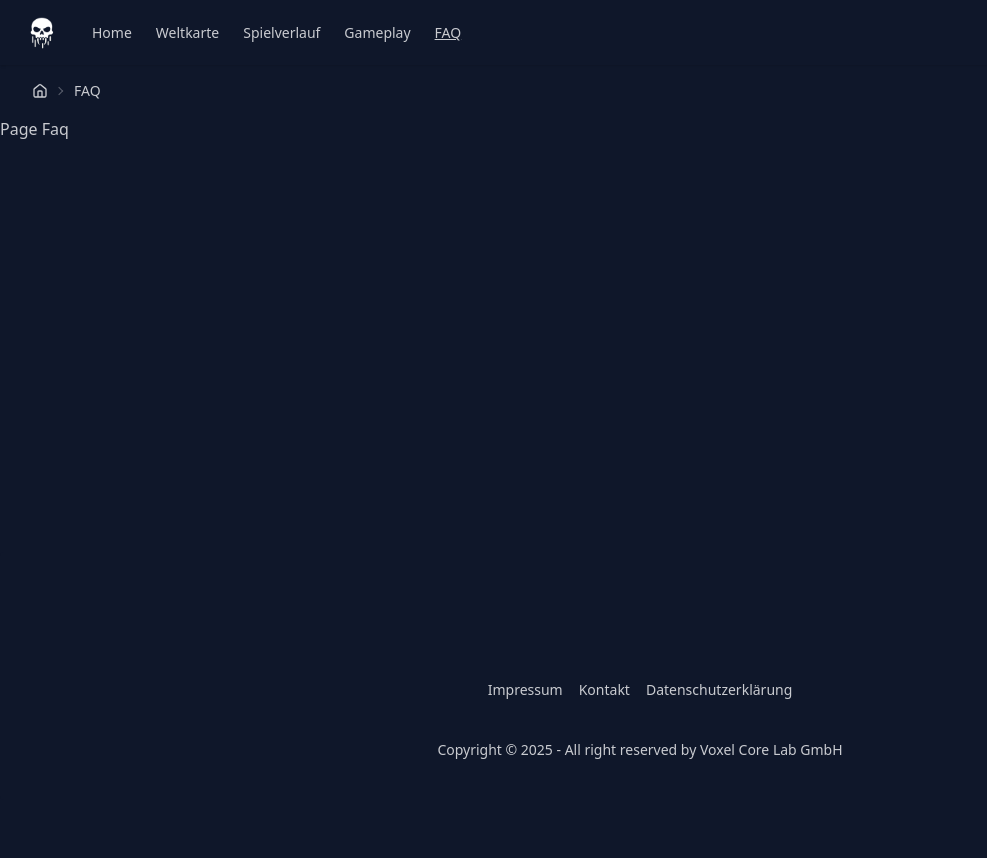
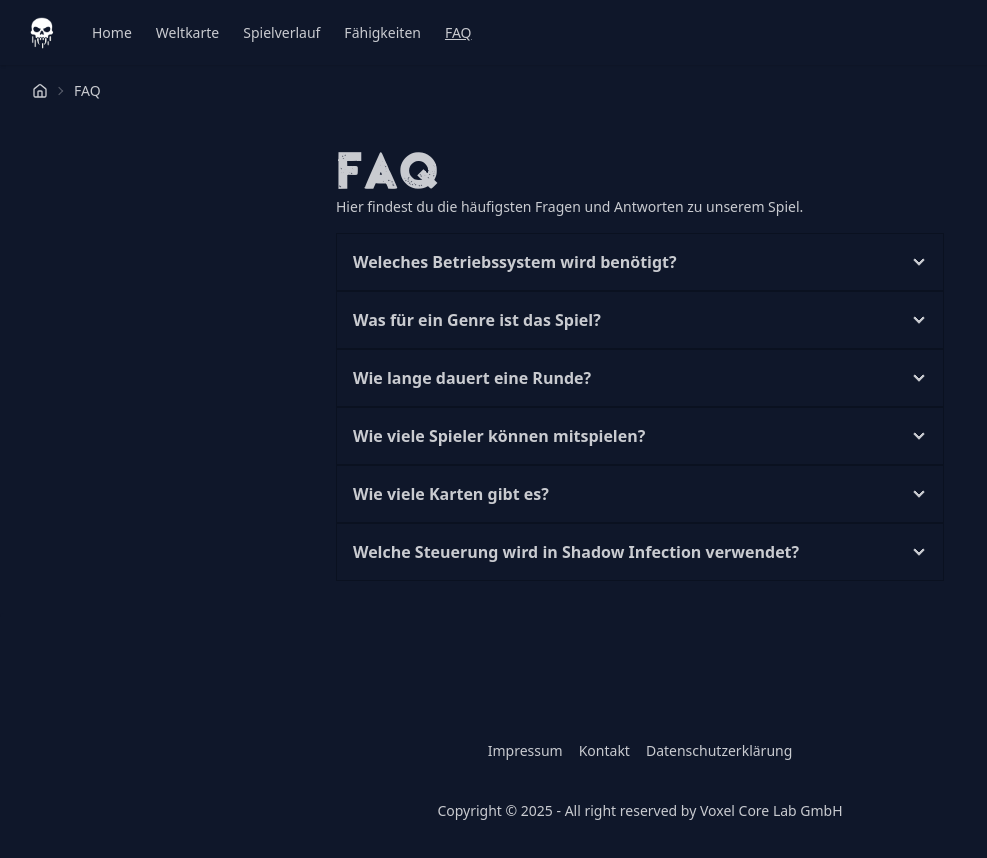
Before and after one commit to VoxelCoreLab/project-alpha-website, a Vue app: page /faq in a window 1280 px wide. Shown: the top 858 px of the page, without its empty margins (0-987 px from the left). Before the commit the page ends 800 px from the top, so only its background shows below. Built offline with nearby package versions, Linux system fonts and the light colour scheme.

Commit message:
feat: rename gameplay route to skills and add FAQ content
Rename the '/gameplay' route to '/skills' and update the header link
to reflect this change. Add a new FAQ page with a list of common
questions and answers to improve user support and provide essential
game information.

```diff
--- a/src/components/TheHeader.vue
+++ b/src/components/TheHeader.vue
@@ -31,7 +31,7 @@ const links = [
     { name: 'Home', path: '/' },
     { name: 'Weltkarte', path: '/world-map' },
     { name: 'Spielverlauf', path: '/game-process' },
-    { name: 'Gameplay', path: '/gameplay' },
+    { name: 'Fähigkeiten', path: '/skills' },
     { name: 'FAQ', path: '/faq' }
 ]
 </script>
--- a/src/pages/PageFaq.vue
+++ b/src/pages/PageFaq.vue
@@ -1,6 +1,17 @@
 <template>
     <LayoutBasic :breadcrumbs="breadcrumbs">
-        Page Faq
+        <div class="max-w-2xl mx-auto px-8 py-8">
+            <h1 class="text-5xl font-bold font-nebulous-regular">FAQ</h1>
+            <p class="text-sm">Hier findest du die häufigsten Fragen und Antworten zu unserem Spiel.</p>
+            <div class="mt-4">
+                <div v-for="(faq, index) in faqs" :key="index" tabindex="0" class="collapse collapse-arrow bg-base-100 border-base-300 border">
+                    <div class="collapse-title font-semibold">{{ faq.question }}</div>
+                    <div class="collapse-content text-sm">
+                        {{ faq.answer }}
+                    </div>
+                </div>
+            </div>
+        </div>
     </LayoutBasic>
 </template>
 <script setup lang="ts">
@@ -12,4 +23,31 @@ const breadcrumbs = [
         href: '/faq'
     }
 ]
+
+const faqs: { question: string, answer: string }[] = [
+    {
+        question: 'Weleches Betriebssystem wird benötigt?',
+        answer: 'Das Spiel läuft auf Windows 11'
+    },
+    {
+        question: 'Was für ein Genre ist das Spiel?',
+        answer: 'Das Spiel ist ein Co-op Online Arena Survival Game.'
+    },
+    {
+        question: 'Wie lange dauert eine Runde?',
+        answer: 'Eine Runde dauert etwa 30 Minuten'
+    },
+    {
+        question: 'Wie viele Spieler können mitspielen?',
+        answer: 'Das Spiel ist für 1-5 Spieler ausgelegt.'
+    },
+    {
+        question: 'Wie viele Karten gibt es?',
+        answer: 'Es gibt 3 verschiedene Karten'
+    },
+    {
+        question: 'Welche Steuerung wird in Shadow Infection verwendet?',
+        answer: 'Das Spiel wird mit Maus und Tastatur gespielt.'
+    }
+]
 </script>
--- /dev/null
+++ b/src/pages/PageSkills.vue
@@ -0,0 +1,15 @@
+<template>
+    <LayoutBasic :breadcrumbs="breadcrumbs">
+        Page Fähigkeiten
+    </LayoutBasic>
+</template>
+<script setup lang="ts">
+import LayoutBasic from '../layouts/LayoutBasic.vue'
+
+const breadcrumbs = [
+    {
+        text: 'Fähigkeiten',
+        href: '/skills'
+    }
+]
+</script>
--- a/src/router/index.ts
+++ b/src/router/index.ts
@@ -8,7 +8,7 @@ const router = createRouter({
         { path: '/', component: PageHome },
         { path: '/world-map', component: () => import('../pages/PageWorldMap.vue') },
         { path: '/game-process', component: () => import('../pages/PageGameProcess.vue') },
-        { path: '/gameplay', component: () => import('../pages/PageGameplay.vue') },
+        { path: '/skills', component: () => import('../pages/PageSkills.vue') },
         { path: '/faq', component: () => import('../pages/PageFaq.vue') },
         { path: '/imprint', component: () => import('../pages/PageImprint.vue') },
         { path: '/contact', component: () => import('../pages/PageContact.vue') },
```
